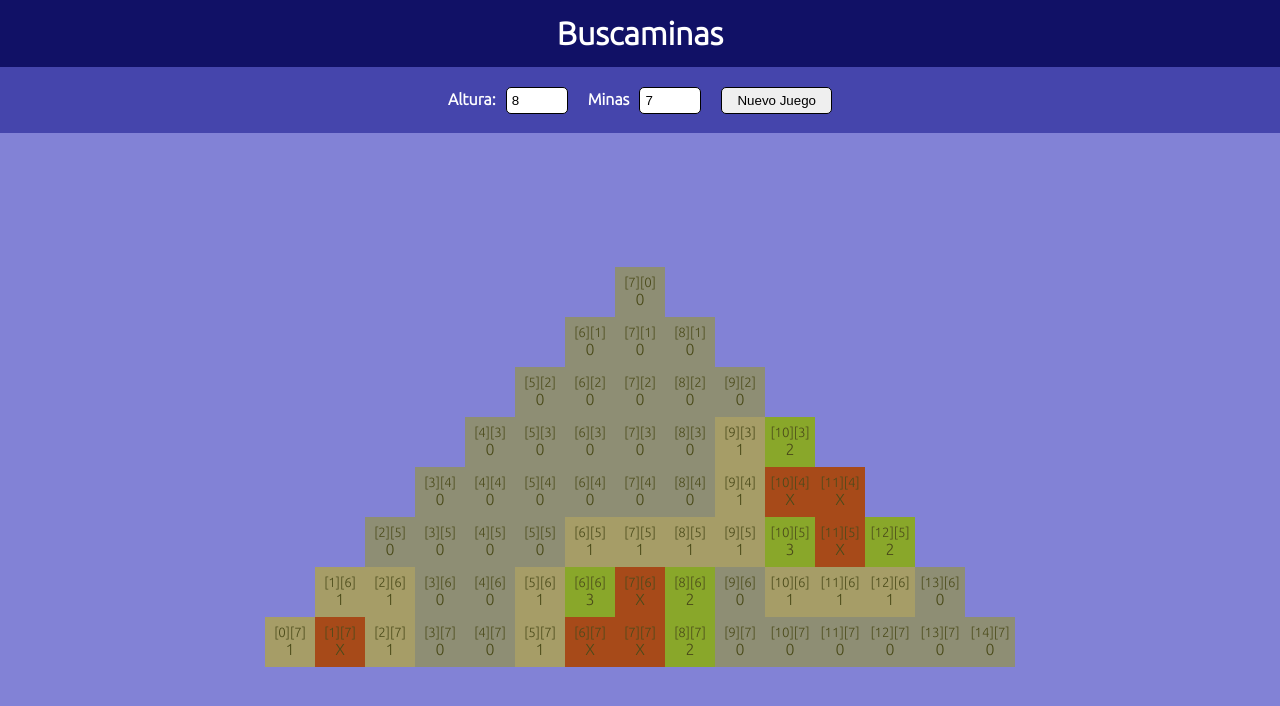
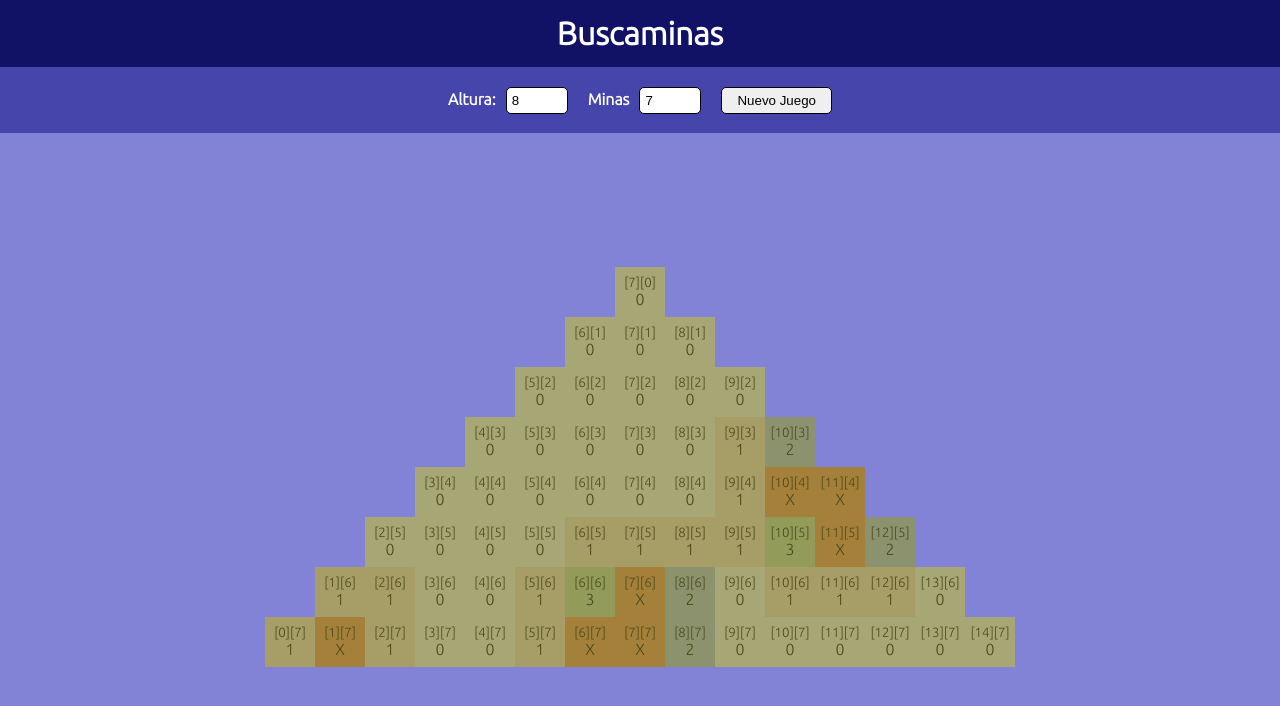
Before and after one commit to J-Alz/Buscaminas-piramide, a React (Vite) app: page / in a window 1280 px wide. Shown: the top 706 px of the page. Built offline with nearby package versions, Linux system fonts and the light colour scheme.

Commit message:
Add GameOver functionality

```diff
--- a/src/App.jsx
+++ b/src/App.jsx
@@ -13,23 +13,11 @@ function App() {
   const calcCellMiddle = () => (cols - 1) / 2
   const [cellMiddle,setCellMiddle] = useState(calcCellMiddle)
   const [mines, setMines] = useState(7)
+  const [winner,setWinner] = useState(false)
 
   const gridRows = 'repeat('+ rows +',50px)'
   const gridColumns = 'repeat('+cols+',50px)'
 
-  /*
-  const handleRows = (event) => {
-    event.preventDefault();
-    setRows(event.target.value)
-  }
-  const handleMines = (event) => {
-    event.preventDefault();
-    setMines(event.target.value)
-  }
-  const handleSubmit = (event) => {
-    event.preventDefault();
-
-  }*/
 
   function getNextValue(value) {
     return (value.value >= 0 && value.value < 8) ? { value: value.value + 1, visible: value.visible } : value;
@@ -76,18 +64,45 @@ function App() {
 
   const EnabledCells = (x, y) => x >= cellMiddle - y && x <= cellMiddle + y;
 
+  const listCell = [];
+
+  function checkAdjacentCells(row, col, grid) {
+    listCell.push({ x: col, y: row });
+
+    for (const [dx, dy] of DIRECTIONS) {
+      const newRow = row + dx;
+      const newCol = col + dy;
+      if (
+        newRow >= 0 &&
+        newRow < rows &&
+        newCol >= 0 &&
+        newCol < cols &&
+        !listCell.some((elemento) => elemento.x === newCol && elemento.y === newRow) &&
+        grid[newRow][newCol].value !== 'X'
+      ) {
+        if (grid[newRow][newCol].value === grid[row][col].value) {
+          grid[newRow][newCol].visible = true;
+          checkAdjacentCells(newRow, newCol, grid);
+        }
+      }
+    }
+    return grid;
+  }
+
 
   const updateMatrix = (x,y) =>{
-    const newMatrix = [...matrix]
-    //newMatrix[x,y]
+    let newMatrix = [...matrix]
     console.log('x:' + x + ' y: ' + y)
     newMatrix[y][x] = {value:matrix[y][x].value, visible:true}
-    console.log(newMatrix[y][x].visible)//<--here
+    console.log(newMatrix[y][x].visible)
+    newMatrix = checkAdjacentCells(y,x,newMatrix)//<--here
     setMatrix(newMatrix)
-
     saveGameToStorage({
       matrix:newMatrix
     })
+
+    if(matrix[y][x].value === 'X')
+      setWinner(true)
   }
 
   const ResetGame = () => {
@@ -134,7 +149,7 @@ function App() {
                     x={x} y={y}
                     color={cell.value}
                     visible={cell.visible}
-                    cellMiddle={cellMiddle}
+                    winner={winner}
                   >
                     <small>[{x}][{y}]</small>
                     {cell.value}
--- a/src/components/Square.jsx
+++ b/src/components/Square.jsx
@@ -1,22 +1,23 @@
 import { useState } from "react"
 
 
-export const Square = ({children, enabled,visible, updateMatrix, x, y, color }) => {
+export const Square = ({children, enabled,visible, updateMatrix, x, y, color, winner }) => {
 
 	const classCell = `cell ${enabled?'visible':'invisible'}  c${color} ${color === 'X' ? 'X' : ''}`;
 
 	//console.log(visible)
 
 	const handleClick = () => {
-		enabled && updateMatrix(x,y)
+		if(enabled && !winner)
+			updateMatrix(x,y)
 	}
 
 	return (
-		<div className="cell0">
+		<div className="cell-content">
 			<div  className={classCell}>
 				{enabled && children}
 			</div>
-			<div  className={`${enabled?'cellz':''} ${visible?'act':''}`  } onClick={handleClick}>
+			<div  className={`${enabled?'cell-cover':''} ${visible?'act':''}`  } onClick={handleClick}>
 
 			</div>
 		</div>
--- a/src/index.css
+++ b/src/index.css
@@ -72,10 +72,10 @@ button:hover{
   flex-direction: column;
   cursor: pointer;
 }
-.cell0{
+.cell-content{
   position: relative;
 }
-.cellz{
+.cell-cover{
   position: absolute;
   display: flex;
   width: 50px;
@@ -89,18 +89,41 @@ button:hover{
 .visible{
   background-color: greenyellow;
 }
+/*COLORES DE LAS CELDAS*/
 .c0{
-  background-color: rgb(188, 188, 250);
+  background-color: rgb(255, 255, 255);
 }
 .c1{
   background-color: #FCE4D6;
 }
+.c2{
+  background-color: #B4C6E7;
+}
+.c3{
+  background-color: #C6E0B4;
+}
+.c4{
+
+}
+.c5{
+
+}
+.c6{
+
+}
+.c7{
+
+}
+.c8{
+
+}
 .X{
-  background-color: red;
+  background-color: #fa955b;
 }
 .act{
   background-color: transparent !important;
 }
+/*Fin de seccion de colores*/
 
 .invisible{
   background-color: rgb(130, 130, 214);
```
